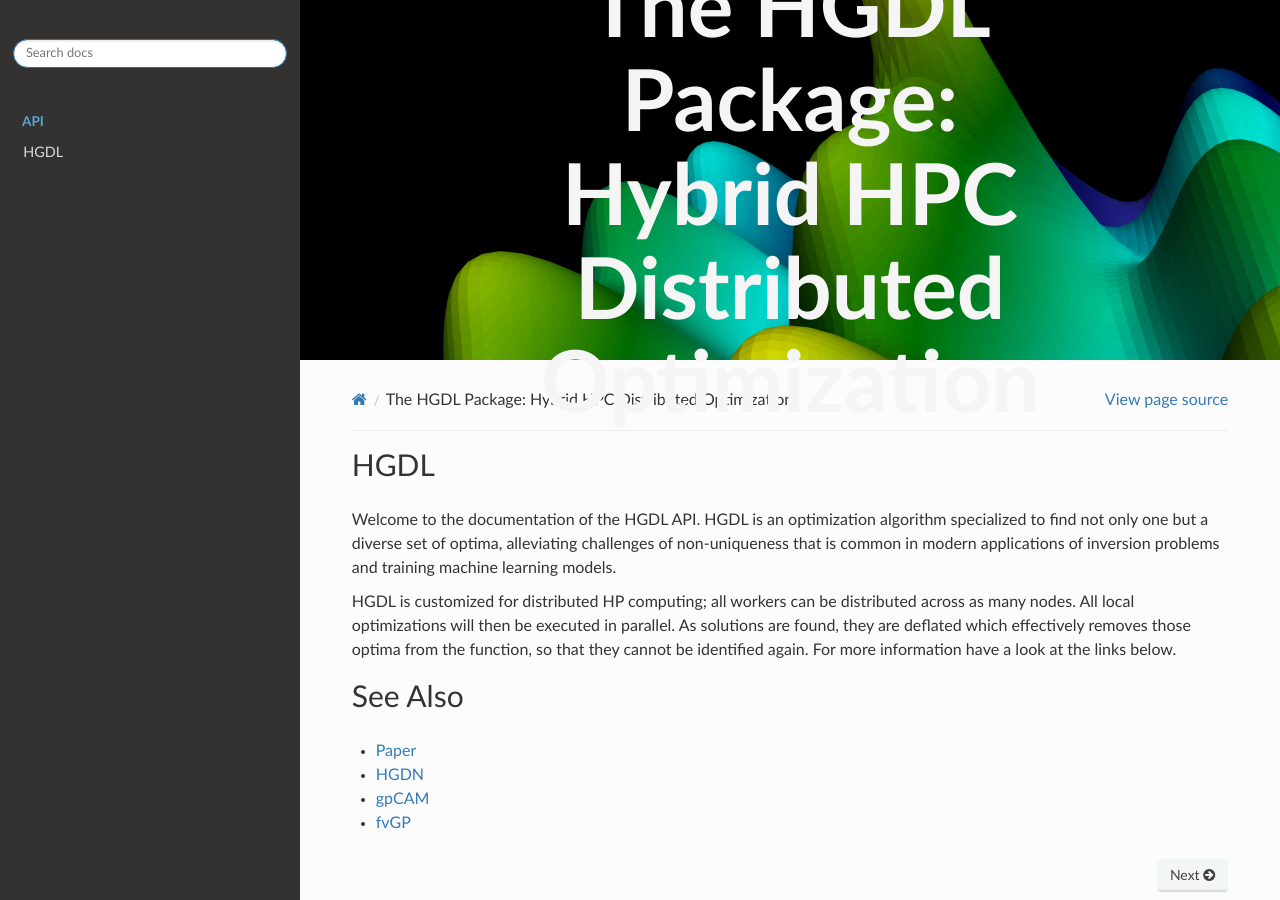
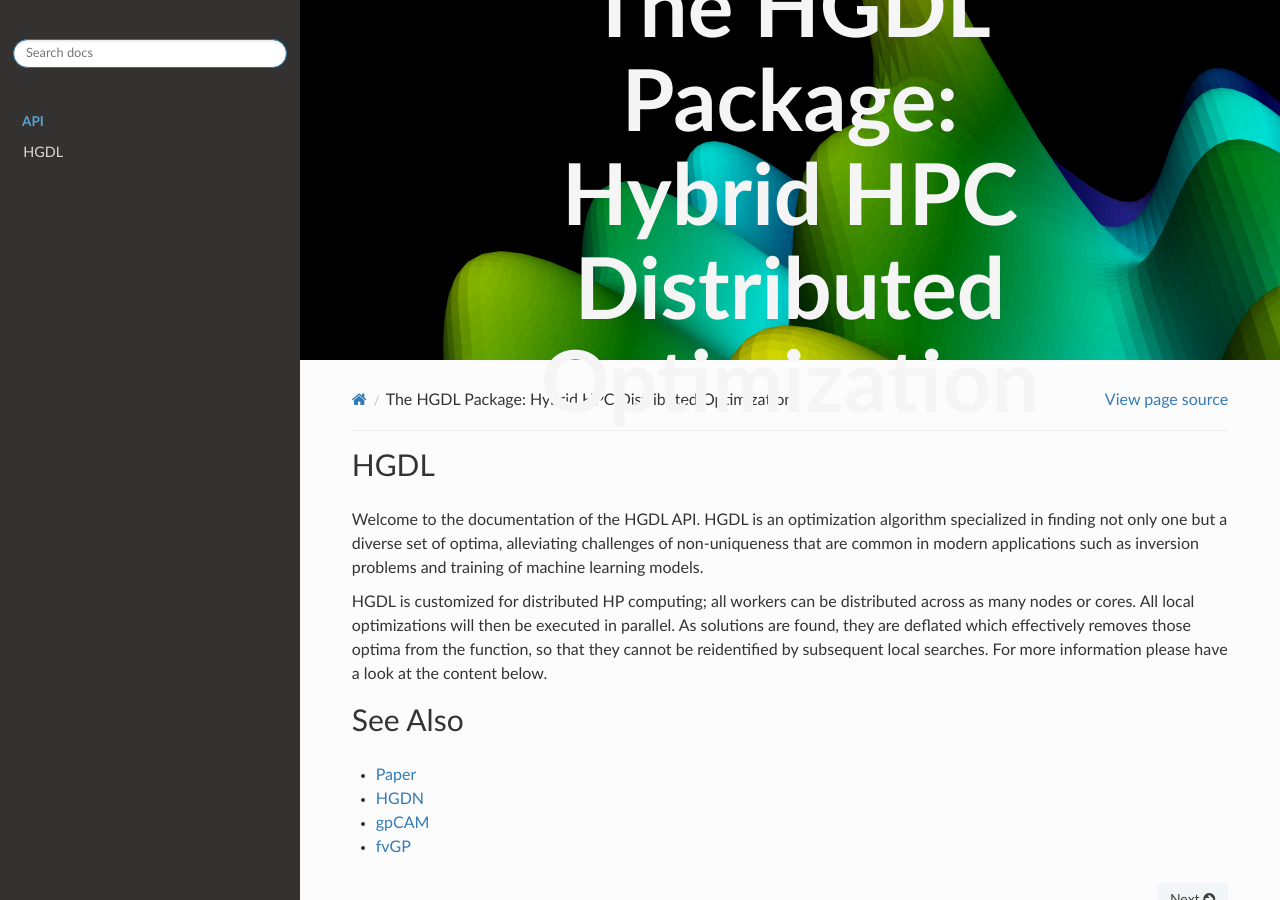
Before and after one commit to lbl-camera/HGDL, a Sphinx documentation site: the page built from docs/source/index.md, in a window 1280 px wide and 900 px high. Built offline with Sphinx 7.4.7 and the Read the Docs theme 2.0.0, drawn with Linux system fonts in a browser that asks for light colours; pages that are not in the unit, such as notebooks, are missing from menus.

Commit message:
index updated

```diff
--- a/docs/source/index.md
+++ b/docs/source/index.md
@@ -28,15 +28,15 @@ examples/rosenbrock.md
 ## HGDL
 
 Welcome to the documentation of the HGDL API.
-HGDL is an optimization algorithm specialized to find not only one but a diverse set of optima,
-alleviating challenges of non-uniqueness that is common in modern applications of inversion problems
-and training machine learning models.
+HGDL is an optimization algorithm specialized in finding not only one but a diverse set of optima,
+alleviating challenges of non-uniqueness that are common in modern applications such as inversion problems
+and training of machine learning models.
 
 
-HGDL is customized for distributed HP computing; all workers can be distributed across as many nodes.
+HGDL is customized for distributed HP computing; all workers can be distributed across as many nodes or cores.
 All local optimizations will then be executed in parallel.
 As solutions are found, they are deflated which effectively removes those optima from the function,
-so that they cannot be identified again. For more information have a look at the links below.
+so that they cannot be reidentified by subsequent local searches. For more information please have a look at the content below.
 
 ## See Also
 
```
